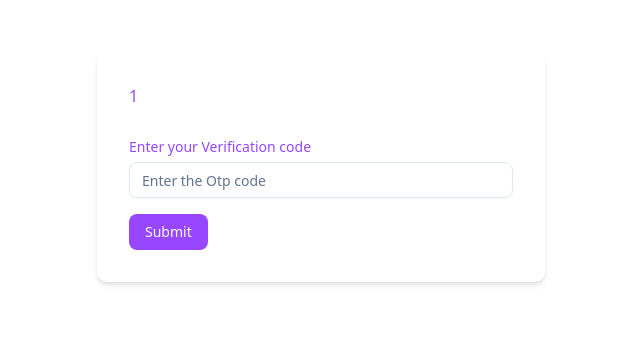
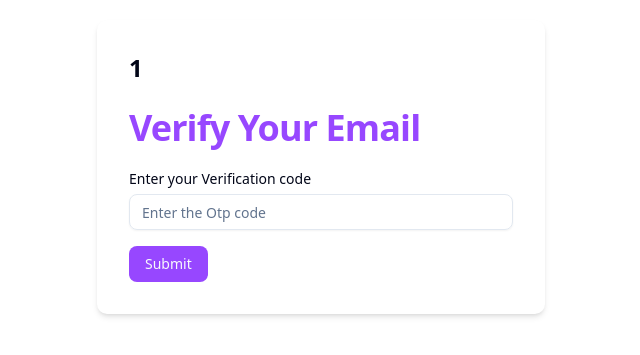
Before and after one commit to abdulwasay0245/Anonymous-message-app, a Next.js app: page /verify/1 in a window 1280 px wide. Shown: the part 233-588 px from the top of the page, without its empty margins (319-959 px from the left). Built offline with nearby package versions, Linux system fonts and the light colour scheme.

Commit message:
fixed verify form

```diff
--- a/src/app/(auth)/sign-up/page.tsx
+++ b/src/app/(auth)/sign-up/page.tsx
@@ -22,6 +22,7 @@ const poppin = Poppins({
   subsets: ['latin'],
   weight:['500']
 })
+
 
 const Page = () => {
   const [username, setusername] = useState("");
--- a/src/app/(auth)/verify/[username]/page.tsx
+++ b/src/app/(auth)/verify/[username]/page.tsx
@@ -12,6 +12,13 @@ import axios, { AxiosError } from 'axios'
 import { Form, FormControl, FormItem, FormLabel } from '@/components/ui/form'
 import { Input } from '@/components/ui/input'
 import { Button } from '@/components/ui/button'
+import { Poppins } from 'next/font/google'
+
+
+const poppin = Poppins({
+  subsets: ['latin'],
+  weight:['500']
+})
 
 
 const VerifyAccount = () => {
@@ -40,9 +47,10 @@ const VerifyAccount = () => {
   }
   return (
     <div className='h-screen justify-center flex items-center'>
-      <div className='w-full max-w-md bg-white shadow-md space-y-8 p-8 rounded-lg  text-[#9747FF]'>
-      <div>{params.username}</div>
+      <div className='w-full max-w-md bg-white shadow-md space-y-6 p-8 rounded-lg '>
 
+      <h1 className=" text-2xl font-black ">{params.username}</h1>
+      <h1 className="text-[#9747FF] text-4xl font-extrabold tracking-tight  ">Verify Your Email</h1>
       <Form {...form}>
         <form action="submit" className='space-y-4' onSubmit={form.handleSubmit(onSubmit)} >
 
```
